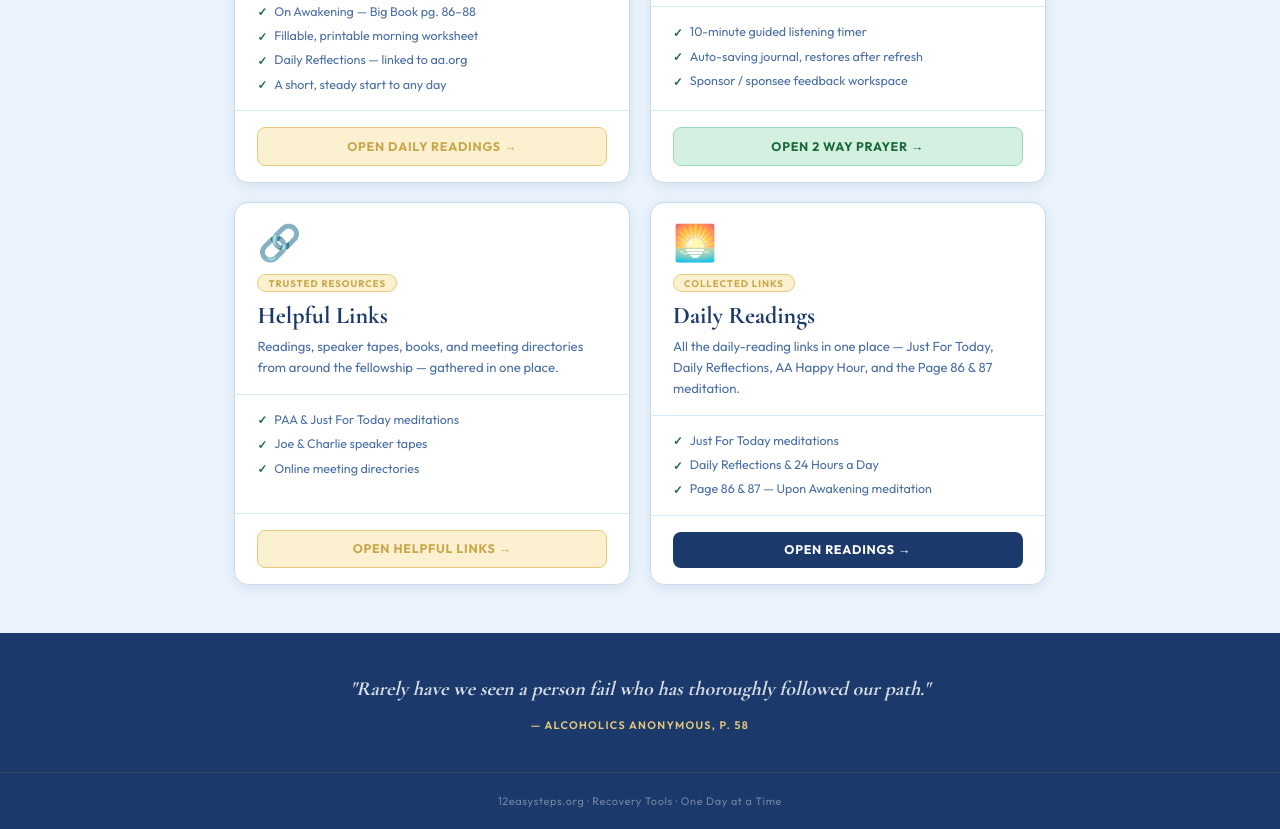
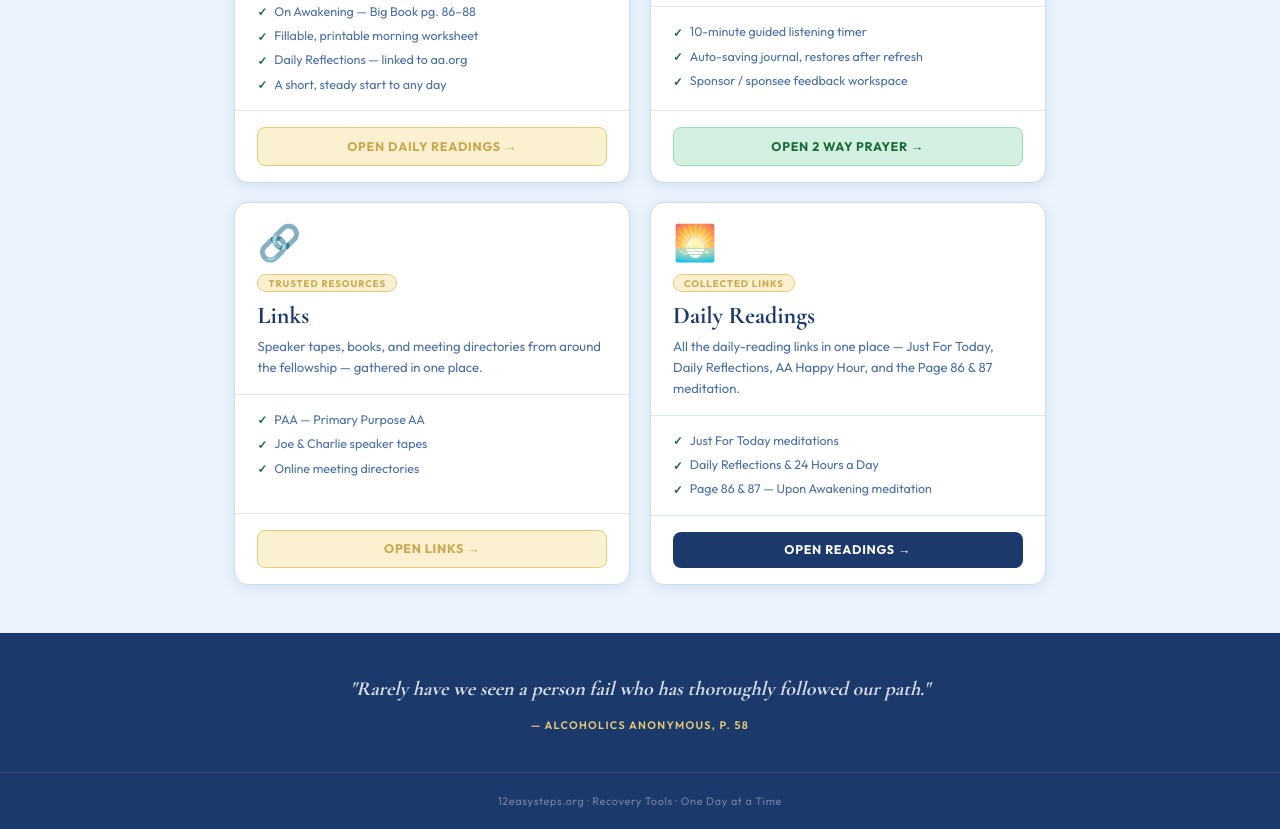
Before and after one commit to Sebastianshort624/12easysteps.org, a plain HTML site: page index.html in a window 1280 px wide. Shown: the part 1172-2001 px from the top of the page. Drawn offline with nearby package versions, Linux system fonts and the light colour scheme.

Commit message:
Nav + homepage card: Helpful Links -> Links (/links/)

```diff
--- a/index.html
+++ b/index.html
@@ -98,7 +98,7 @@ footer p{font-size:.68rem;color:rgba(255,255,255,.38);letter-spacing:.06em}
     <a href="https://12easysteps.org/steps/" class="nav-link">Steps Workbook</a>
     <a href="https://12easysteps.org/report/" class="nav-link">Report Card</a>
     <a href="https://12easysteps.org/daily-readings/" class="nav-link">Daily Readings</a>
-    <a href="https://12easysteps.org/helpful-links/" class="nav-link">Helpful Links</a>
+    <a href="https://12easysteps.org/links/" class="nav-link">Links</a>
     <a href="https://12easysteps.org/readings/" class="nav-link">Readings</a>
   </div>
 </nav>
@@ -195,22 +195,22 @@ footer p{font-size:.68rem;color:rgba(255,255,255,.38);letter-spacing:.06em}
       </div>
     </a>
 
-    <a href="https://12easysteps.org/helpful-links/" class="tool-card">
+    <a href="https://12easysteps.org/links/" class="tool-card">
       <div class="card-top">
         <span class="card-emoji">🔗</span>
         <div class="card-chip">Trusted Resources</div>
-        <div class="card-title">Helpful Links</div>
-        <p class="card-desc">Readings, speaker tapes, books, and meeting directories from around the fellowship — gathered in one place.</p>
+        <div class="card-title">Links</div>
+        <p class="card-desc">Speaker tapes, books, and meeting directories from around the fellowship — gathered in one place.</p>
       </div>
       <div class="card-mid">
         <ul class="features">
-          <li>PAA &amp; Just For Today meditations</li>
+          <li>PAA — Primary Purpose AA</li>
           <li>Joe &amp; Charlie speaker tapes</li>
           <li>Online meeting directories</li>
         </ul>
       </div>
       <div class="card-bottom">
-        <div class="open-btn btn-gold">Open Helpful Links →</div>
+        <div class="open-btn btn-gold">Open Links →</div>
       </div>
     </a>
 
```
